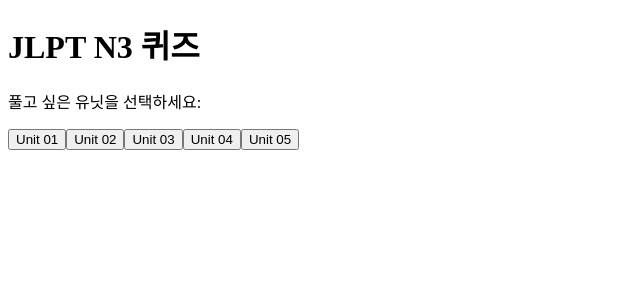
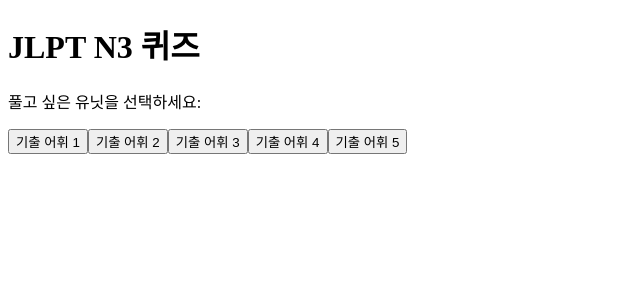
Before and after one commit to kyomusyugi/JLPT_N3, a Next.js app: page / in a window 1280 px wide. Shown: the top 300 px of the page, without its empty margins (0-640 px from the left). Built offline with nearby package versions, Linux system fonts and the light colour scheme.

Commit message:
Update page.tsx

```diff
--- a/app/page.tsx
+++ b/app/page.tsx
@@ -9,11 +9,11 @@
 import QuizPage from "@/components/quizpage";
 
 const units = {
-  "Unit 01": words_01,
-  "Unit 02": words_02,
-  "Unit 03": words_03,
-  "Unit 04": words_04,
-  "Unit 05": words_05,
+  "기출 어휘 1": words_01,
+  "기출 어휘 2": words_02,
+  "기출 어휘 3": words_03,
+  "기출 어휘 4": words_04,
+  "기출 어휘 5": words_05,
 };
 
 export default function HomePage() {
```
